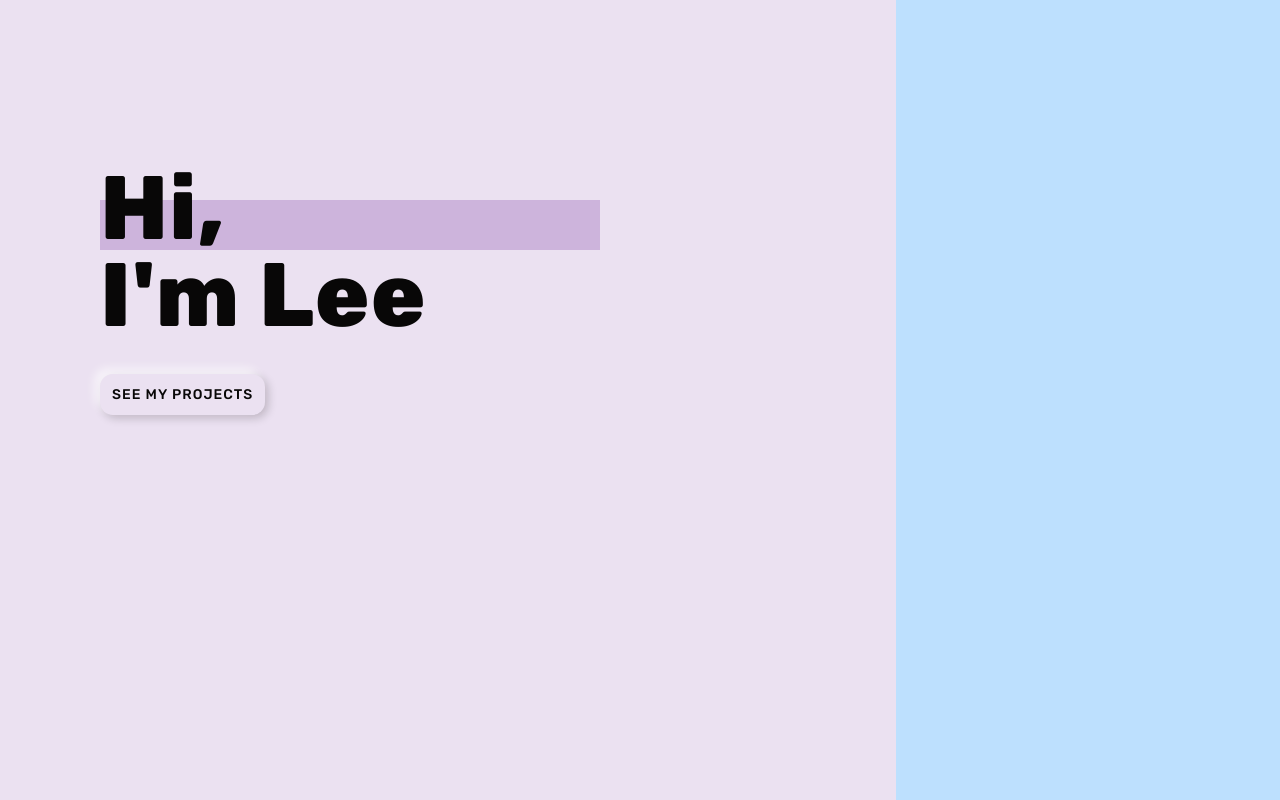
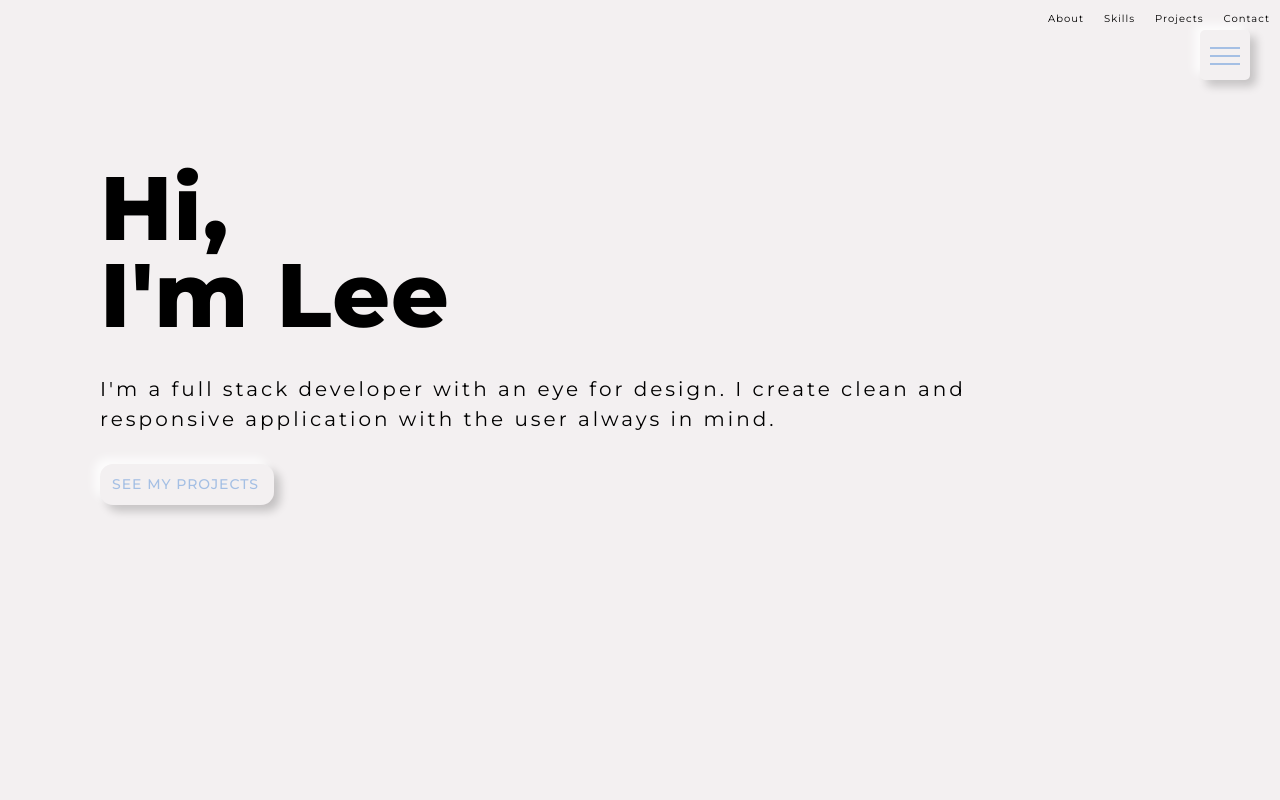
Before and after one commit to tslilpress/portfolio-v2, a website: page index.html in a window 1280 px wide. Drawn offline with Linux system fonts and the light colour scheme.

Commit message:
created new header
- with heading and summary
- added nav button
- added projects button

```diff
--- a/index.html
+++ b/index.html
@@ -9,18 +9,34 @@
     <title>Lee Press Portfolio</title>
 </head>
 <body>
+    <div class="navigation">
+        <input type="checkbox" class="navigation__checkbox" id="nav=toggle">
+
+        <label for="nav-toggle" class="navigation__button">
+            <span class="navigation__icon">&nbsp;</span>
+        </label>
+
+        <nav class="navigation__nav">
+            <ul class="navigation__list">
+                <li class="navigation__item">About</li>
+                <li class="navigation__item">Skills</li>
+                <li class="navigation__item">Projects</li>
+                <li class="navigation__item">Contact</li>
+            </ul>
+        </nav>
+    </div>
+
     <header class="header">
-        <div class="header__background-left">
             <div class="header__text-box">
-                <div class="line line--purple">&nbsp;</div>
                 <h1 class="heading-primary">
                     <span class="heading-primary--top">Hi,</span>
                     <span class="heading-primary--side">I'm Lee</span>
                 </h1>
-                <a href="#" class="btn btn--purple btn--animated">See my projects</a>
+                    <p class="summary">
+                        I'm a full stack developer with an eye for design. I create clean and responsive application with the user always in mind.
+                    </p>
+                    <a href="#" class="btn btn--animated">See my projects</a>
             </div>
-        </div>
-        <div class="header__background-right"></div>
     </header>
 </body>
 </html>
--- a/sass/abstracts/_mixins.scss
+++ b/sass/abstracts/_mixins.scss
@@ -1,5 +1,15 @@
 
+@mixin buttonBoxShadow {
+    box-shadow:
+        -.6rem -.6rem 1rem rgba($color-white, 0.8),
+        .6rem .6rem 1rem rgba($color-black, 0.2);
+}
 
+@mixin buttonBoxShadowActive {
+    box-shadow:
+        inset -.2rem -.2rem 1rem rgba($color-white, 0.8),
+        inset .3rem .3rem 1rem rgba($color-black, 0.2);
+}
 
 
 
--- a/sass/abstracts/_variables.scss
+++ b/sass/abstracts/_variables.scss
@@ -1,6 +1,7 @@
 // COLORS
-$color-black: #080707;
+$color-black: #000;
 $color-white: #fff;
+$color-white-gray: #f3f0f1;
 
 // baby pallete
 $color-baby-pink-light: #ffc8dd;
@@ -17,8 +18,9 @@ $color-vintage-yellow-light: #ffe7ab;
 $color-vintage-orange-dark: #e76f51;
 $color-vintage-orange-light: #f4a261;
 
-
-
-
-$color-green: #00ffc1;
-$color-yellow: #f8c000;
+// resume pallete
+$color-resume-pink: #ffa4cb;
+$color-resume-yellow: #f8c000;
+$color-resume-purple: #a4bfe4;
+$color-resume-blue: #07e8ff;
+$color-resume-green: #00ffc1;
--- a/sass/base/_animations.scss
+++ b/sass/base/_animations.scss
@@ -37,7 +37,7 @@
     }
 
     80% {
-        transform: translateY(-1.2rem)
+        transform: translateY(-1.2rem);
     }
 
     100% {
@@ -45,3 +45,45 @@
         transform: translateY(0);
     }
 }
+
+@keyframes textScramble {
+    0% {
+        opacity: 0;
+        font-size: 4rem;
+        letter-spacing: 3rem;
+        transform: translateX(20rem);
+
+    }
+
+    20% {
+        font-size: 3.8rem;
+        letter-spacing: 2.8rem;
+    }
+
+    40% {
+        font-size: 3.3rem;
+        letter-spacing: 2.3rem;
+    }
+
+
+    60% {
+        font-size: 3rem;
+        letter-spacing: 2rem;
+    }
+
+    80% {
+        font-size: 2.5rem;
+        letter-spacing: 1.2rem;
+    }
+
+    90% {
+        transform: translateX(-3rem);
+    }
+
+    100% {
+        opacity: 1;
+        font-size: 2rem;
+        letter-spacing: .3rem;
+        transform: translateX(0);
+    }
+}
--- a/sass/base/_typography.scss
+++ b/sass/base/_typography.scss
@@ -1,5 +1,5 @@
 body {
-    font-family: 'Rubik', sans-serif;
+    font-family: 'Montserrat', sans-serif;
     color: $color-black;
     line-height: 1.7rem;
     letter-spacing: .1rem;
@@ -22,8 +22,13 @@ body {
     &--side {
         animation: moveInRight 1.2s ease-out;
     }
+}
 
-    &--line {
-        background-color: $color-baby-purple;
-    }
+.summary {
+    margin-bottom: 1rem;
+    font-size: 2rem;
+    letter-spacing: .3rem;
+    line-height: 3rem;
+    animation: textScramble 1s ease-out;
+
 }
--- a/sass/components/_button.scss
+++ b/sass/components/_button.scss
@@ -2,38 +2,33 @@
     &,
     &:link,
     &:visited {
+        width: 15rem;
+        background-color: $color-white-gray;
         text-transform: uppercase;
         text-decoration: none;
-        box-shadow: -.6rem -.6rem 1rem rgba($color-white, 0.6),
-          .3rem .3rem 1rem rgba($color-black, 0.2);
+        text-align: center;
+        @include buttonBoxShadow;
         padding: 1.2rem;
         border-radius: 1.3rem;
         font-size: 1.4rem;
         font-weight: 500;
-        transition: all .2s;
+        transition: all .2s ease-in;
+        margin-top: 2rem;
+        display: flex;
+        color: $color-resume-purple;
     }
 
     &:hover {
         transform: translateY(-.1rem);
         opacity: 0.6;
-        box-shadow: -.8rem -.8rem 1rem rgba($color-white, 0.6),
-          .8rem .8rem 1rem rgba($color-black, 0.2);
+        @include buttonBoxShadow;
     }
 
     &:active,
     &:focus {
         outline: none;
-        box-shadow: inset -.2rem -.2rem 1rem rgba($color-white, 0.8),
-          inset .3rem .3rem 1rem rgba($color-black, 0.2);
-    }
-
-    &--purple {
-        background-color: ($color-baby-purple, 0.4);
-        color: $color-black;
-
-        &::after {
-            background-color: $color-baby-purple;
-        }
+        @include buttonBoxShadowActive;
+        color: $color-resume-green;
     }
 
     &--animated {
--- a/sass/layout/_header.scss
+++ b/sass/layout/_header.scss
@@ -1,18 +1,14 @@
 .header {
     height: 100vh;
     display: flex;
-    flex-direction: row;
+    flex-direction: column;
+    background-color: $color-white-gray;
 
 
-    &__background-left {
-        background-color: rgba($color-baby-purple, 0.4);
-        width: 70%;
-    }
-
-    &__background-right {
-        background-color: $color-baby-blue-light;
-        width: 30%;
-    }
+    // &__background-right {
+    //     background-color: rgba($color-baby-blue-dark, 0.8);
+    //     width: 30%;
+    // }
 
 
     &__text-box {
--- a/sass/layout/_navigation.scss
+++ b/sass/layout/_navigation.scss
@@ -0,0 +1,61 @@
+.navigation {
+    display: flex;
+    justify-content: flex-end;
+
+
+    &__checkbox {
+        display: none;
+    }
+
+    &__button {
+        background-color: $color-white-gray;
+        height: 5rem;
+        width: 5rem;
+        border-radius: 5px;
+        @include buttonBoxShadow;
+        position: fixed;
+        margin: 3rem;
+        display: flex;
+        flex-direction: column;
+        align-items: center;
+        cursor: pointer;
+    }
+
+    &__nav {
+        position: fixed;
+    }
+
+    &__list {
+        list-style: none;
+        display: flex;
+        flex-direction: row;
+    }
+
+    &__item {
+        margin: 1rem;
+    }
+
+    &__icon {
+        margin-top: 2.5rem;
+        &,
+        &::before,
+        &::after {
+            position: relative;
+            width: 3rem;
+            height: 2px;
+            background-color: $color-resume-purple;
+        }
+
+        &::before,
+        &::after {
+            content: "";
+            position: absolute;
+            transition: all .2s;
+            display: flex;
+        }
+
+        &::before { top: -.8rem; }
+        &::after { top: .8rem; }
+
+    }
+}
--- a/sass/main.scss
+++ b/sass/main.scss
@@ -1,4 +1,5 @@
 @import url('https://fonts.googleapis.com/css2?family=Rubik:ital,wght@0,300;0,400;0,500;0,700;0,800;1,300&display=swap');
+@import url('https://fonts.googleapis.com/css2?family=Montserrat:wght@100;200;300;400;500;800;900&display=swap');
 
 @import "abstracts/functions";
 @import "abstracts/variables";
@@ -13,6 +14,7 @@
 @import "components/line";
 
 @import "layout/header";
+@import "layout/navigation";
 
 
 
```
Also changed, not shown: css/style.css.
